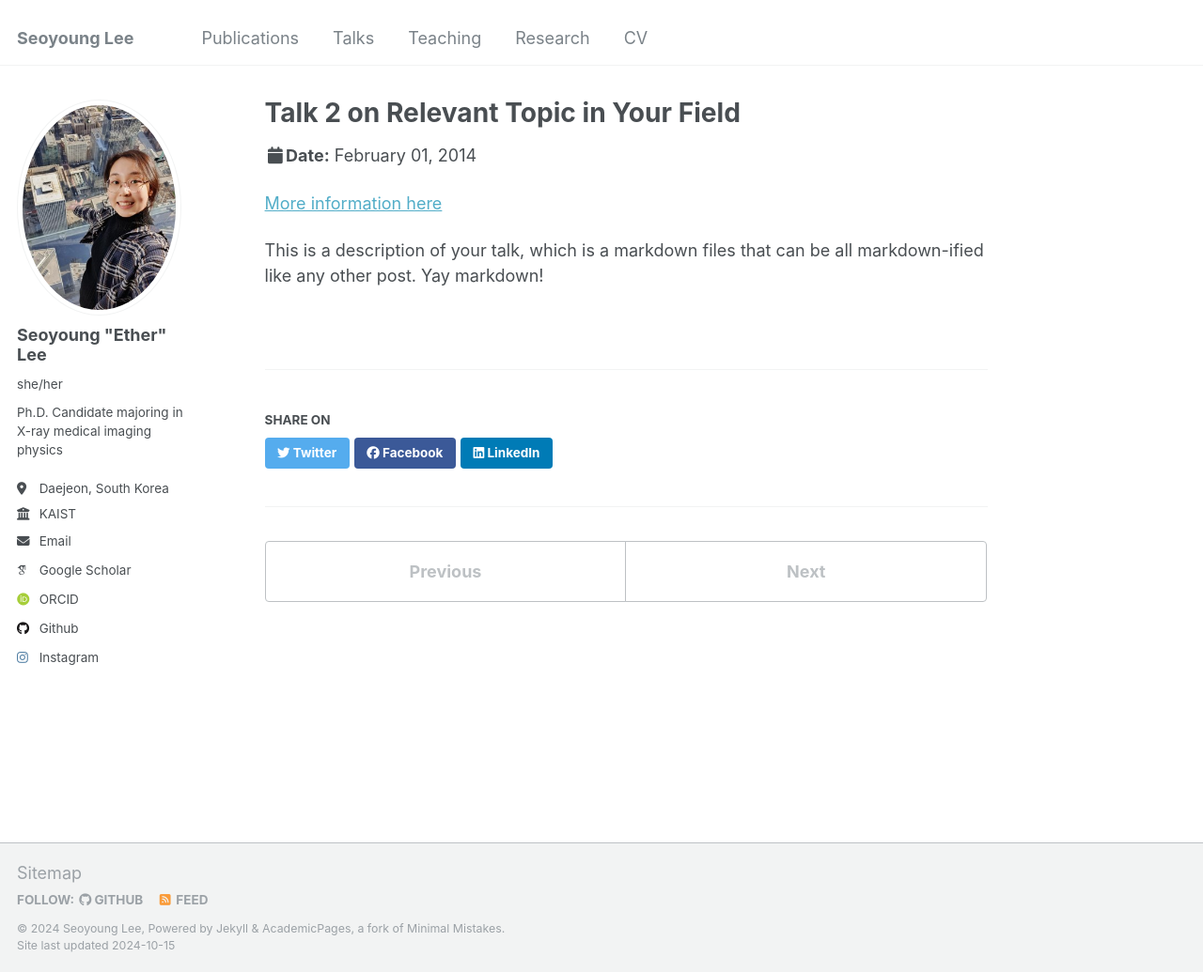
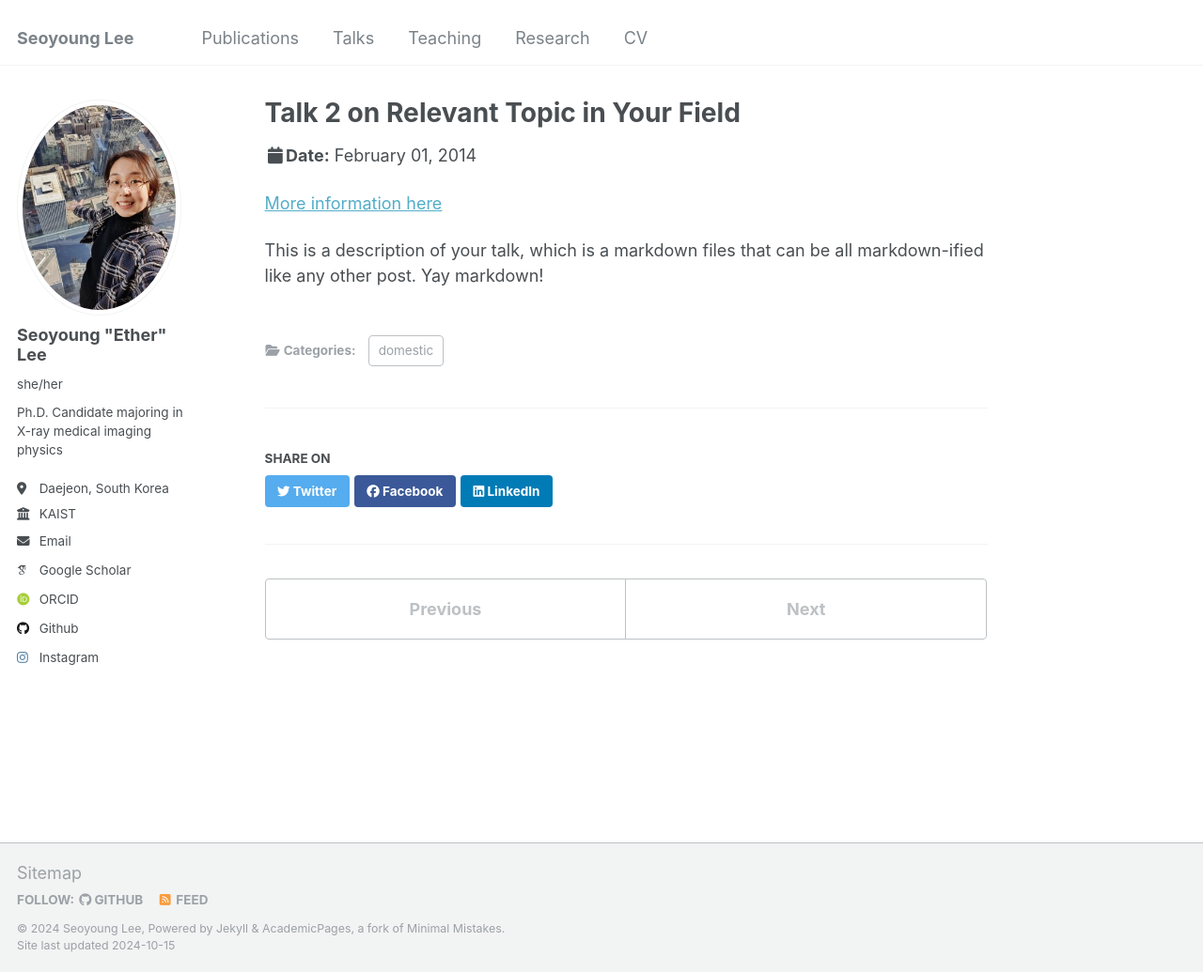
Before and after one commit to ether0/ether0.github.io, a Jekyll site: the page built from _talks/2014-02-01-talk-2.md, in a window 1280 px wide and 1035 px high. Shown: the whole window at 94% size. Built offline with Jekyll 4.4.1, drawn with Linux system fonts in a browser that asks for light colours; some web fonts are replaced.

Commit message:
Update 2014-02-01-talk-2.md

```diff
--- a/_talks/2014-02-01-talk-2.md
+++ b/_talks/2014-02-01-talk-2.md
@@ -1,7 +1,7 @@
 ---
 title: "Talk 2 on Relevant Topic in Your Field"
 collection: talks
-type: "Talk"
+category: domestic
 permalink: /talks/2014-02-01-talk-2
 venue: "London School of Testing"
 date: 2014-02-01
```
